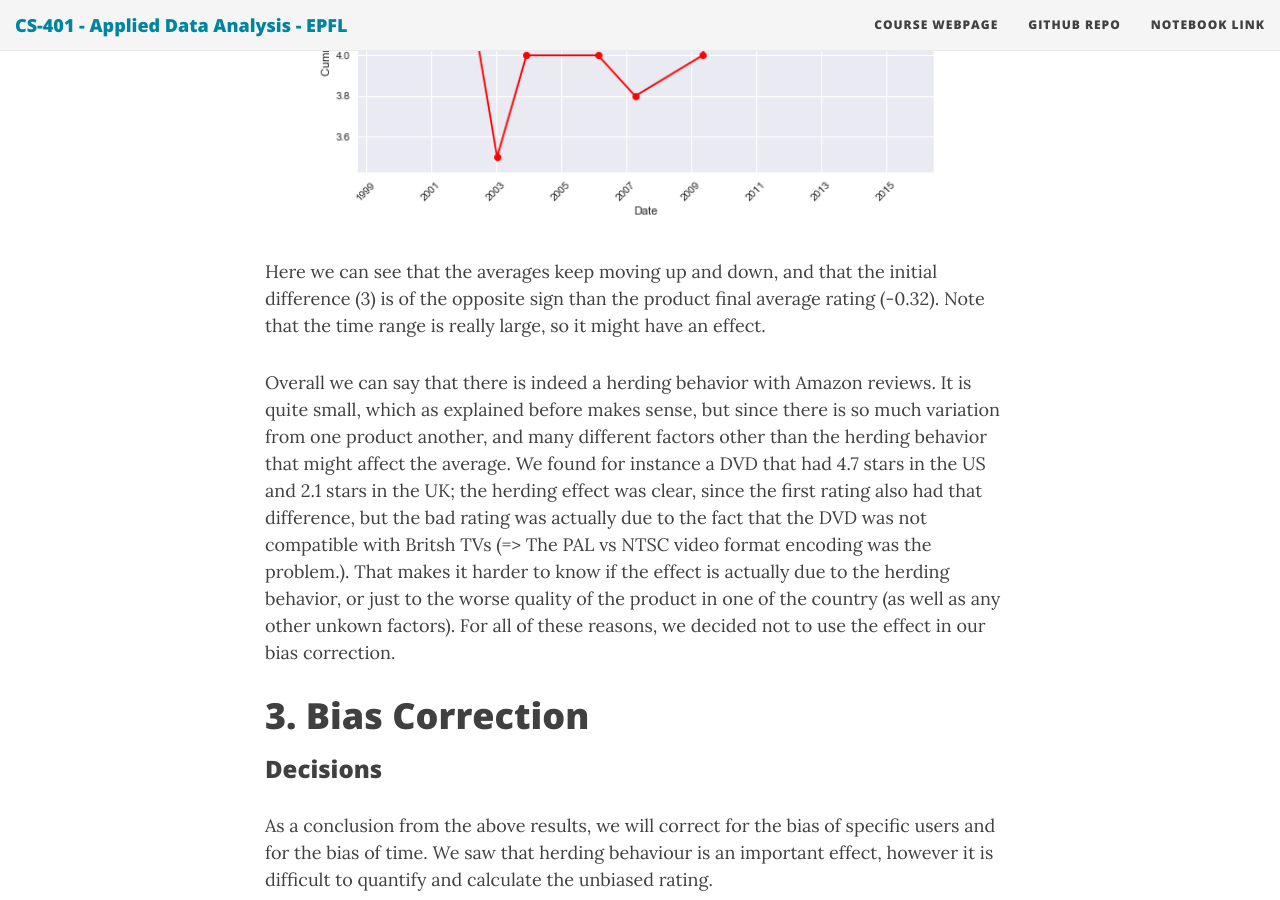
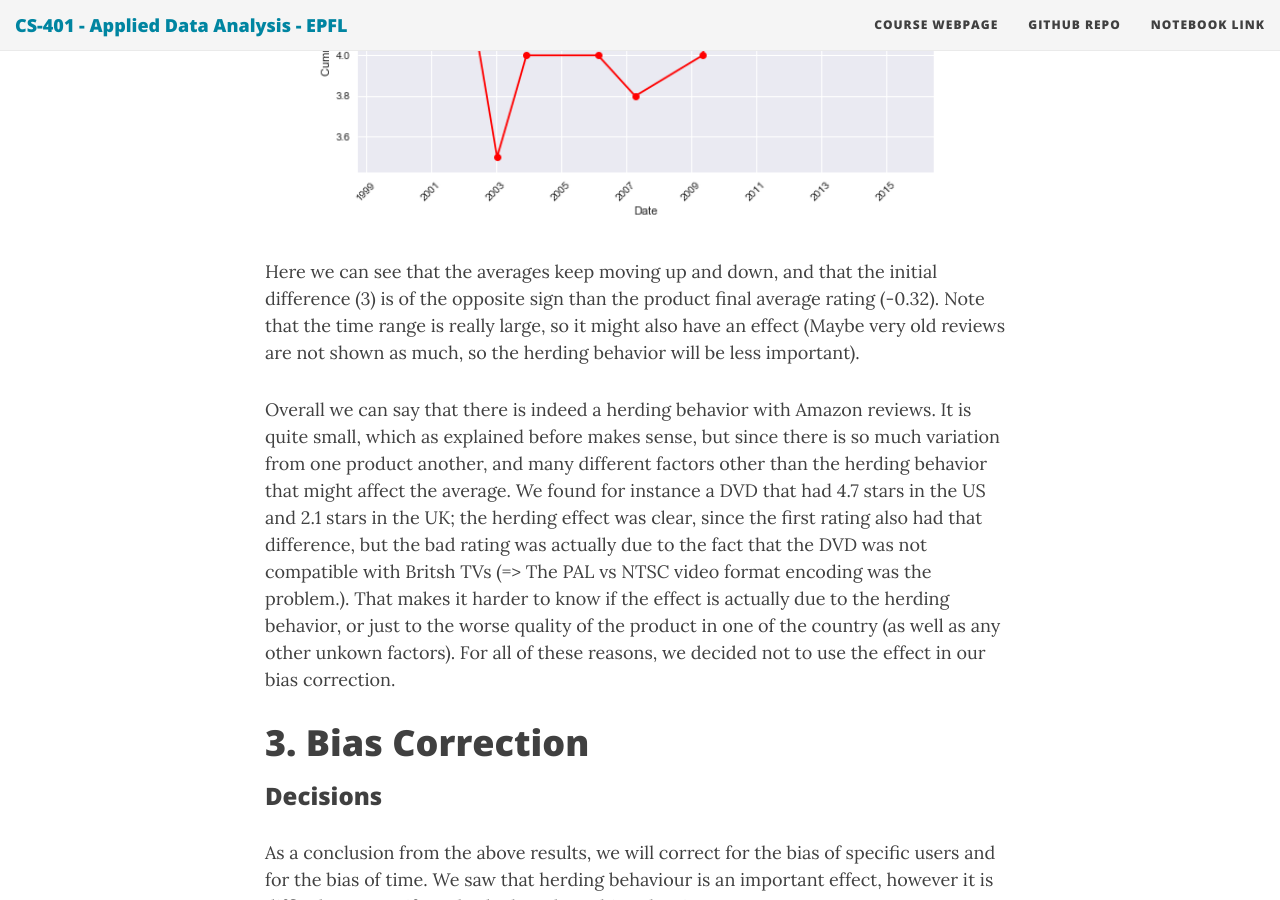
Before and after one commit to ada-lyn/ada-lyn.github.io, a Jekyll site: the page built from index.md, in a window 1280 px wide and 900 px high, scrolled down 29343 px. Built offline with Jekyll 4.4.1, drawn with Linux system fonts in a browser that asks for light colours; nearby versions of some CDN libraries; formulas are drawn with MathJax 3.

Commit message:
Update index.md

```diff
--- a/index.md
+++ b/index.md
@@ -337,7 +337,7 @@ Finally, it is important to note that these "nice" examples are quite rare (henc
   <img src="/img/herding/B00000427L.png" width="99%" />
 </p>
 
-Here we can see that the averages keep moving up and down, and that the initial difference (3) is of the opposite sign than the product final average rating (-0.32). Note that the time range is really large, so it might have an effect.
+Here we can see that the averages keep moving up and down, and that the initial difference (3) is of the opposite sign than the product final average rating (-0.32). Note that the time range is really large, so it might also have an effect (Maybe very old reviews are not shown as much, so the herding behavior will be less important).
 
 Overall we can say that there is indeed a herding behavior with Amazon reviews. It is quite small, which as explained before makes sense, but since there is so much variation from one product another, and many different factors other than the herding behavior that might affect the average. We found for instance a DVD that had 4.7 stars in the US and 2.1 stars in the UK; the herding effect was clear, since the first rating also had that difference, but the bad rating was actually due to the fact that the DVD was not compatible with Britsh TVs (=> The PAL vs NTSC video format encoding was the problem.). That makes it harder to know if the effect is actually due to the herding behavior, or just to the worse quality of the product in one of the country (as well as any other unkown factors). For all of these reasons, we decided not to use the effect in our bias correction.
 
```
